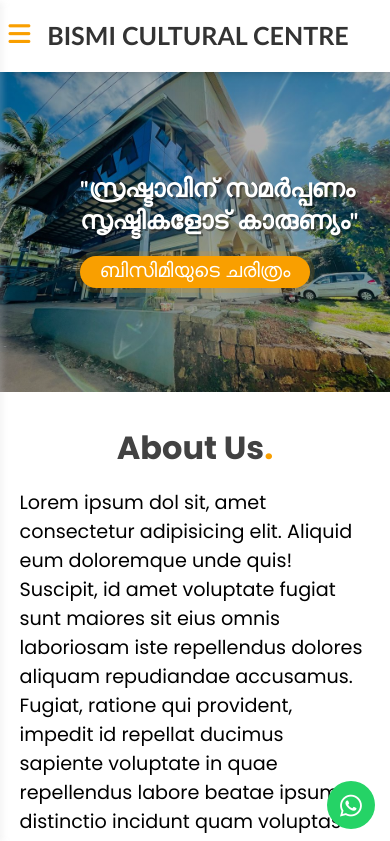
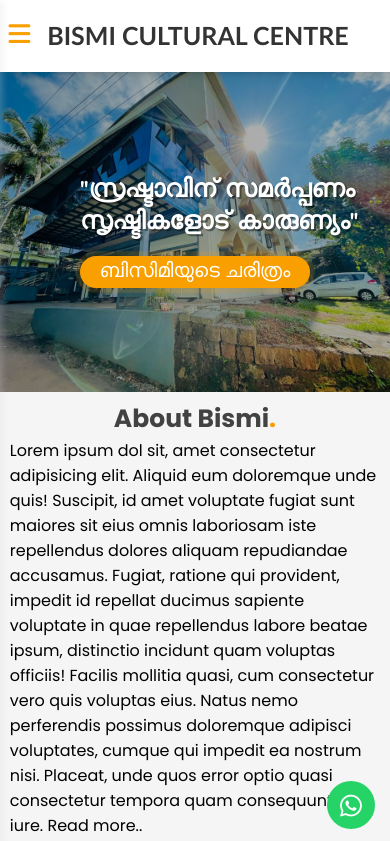
Before and after one commit to rashidmachingal/BISMI_CULTURAL_CENTRE, a plain HTML site: page index.html in a window 390 px wide. Shown: the top 841 px of the page. Drawn offline with Linux system fonts and the light colour scheme.

Commit message:
responsive about section created

```diff
--- a/index.html
+++ b/index.html
@@ -49,12 +49,12 @@
          <!-- Landing Page End -->
 
          <div class="content-container">
-            <h2>About Us<span style="color: #f99f00;" >.</span></h2>
+            <h2>About Bismi<span style="color: #f99f00;" >.</span></h2>
             <p>
                 Lorem ipsum dol sit, amet consectetur adipisicing elit. Aliquid eum doloremque unde quis! Suscipit, id amet voluptate fugiat sunt maiores sit eius omnis laboriosam iste repellendus dolores aliquam repudiandae accusamus.
                 Fugiat, ratione qui provident, impedit id repellat ducimus sapiente voluptate in quae repellendus labore beatae ipsum, distinctio incidunt quam voluptas officiis! Facilis mollitia quasi, cum consectetur vero quis voluptas eius.
-                Natus nemo perferendis possimus doloremque adipisci voluptates, cumque qui impedit ea nostrum nisi. Placeat, unde quos error optio quasi consectetur tempora quam consequuntur iure. Est nam mollitia magnam provident eius?
-                Asperiores praesentium nisi fugit libero illo iste neque mollitia modi amet commodi, id eveniet pariatur esse enim itaque ullam placeat officiis autem impedit soluta cumque dolor aut minus dignissimos.
+                Natus nemo perferendis possimus doloremque adipisci voluptates, cumque qui impedit ea nostrum nisi. Placeat, unde quos error optio quasi consectetur tempora quam consequuntur iure.
+                <a href="/"> Read more..</a>
             </p>
          </div>
 
--- a/styles/home.css
+++ b/styles/home.css
@@ -71,14 +71,14 @@
 /* landing page end */
 
 /* content section start */
-
 .content-container {
     display: flex;
     flex-direction: column;
     justify-content: center;
     align-items: center;
-    padding-bottom: 2rem;
-    padding-top: 2rem;
+    background: var(--secondary-color);
+    padding-bottom: 1rem;
+    padding-top: 0.5rem;
 }
 
 .content-container h2{
@@ -87,15 +87,20 @@
 }
 
 .content-container p{
-    margin-top: 1rem;
-    max-width: 60%;
+    width: 70%;
+}
+
+.content-container a{
+    text-decoration: none;
+    color: #000;
 }
 
 @media (max-width:700px) {
     .content-container p{
-        max-width: 90%;
-        font-size: larger;
-        text-align: left;
-
+        width: 95%;
+    }
+    .content-container h2{
+        font-size: 25px;
     }
 }
+/* content section start */
--- a/styles/styles.css
+++ b/styles/styles.css
@@ -13,6 +13,7 @@
 
 :root{
     --primary-color: #f99f00;
+    --secondary-color: #f5f5f5;
     --black: #333333;
     --white: #ffff;
 }
@@ -28,6 +29,7 @@
     justify-content: space-around;
     box-shadow: 0 0 12px -4px rgb(0 0 0 / 46%);
     background: var(--white);
+    z-index: 1;
 }
 
 .toggle i{
@@ -50,7 +52,7 @@
     left: -18rem;
     width: 18rem;
     height: 100vh;
-    background: white;
+    background: var(--white);
     box-shadow: 5px 0 6px -2px rgb(213 213 213 / 25%);
     transition: all ease-out 0.3s;
     z-index: 2;
@@ -83,7 +85,7 @@
 }
 
 .nav-items li a:hover{
-    color: #418cd2;
+    color: var(--primary-color);
 }
 
 .nav-items a{
@@ -111,7 +113,7 @@
     gap: 0.6rem;
     height: 3rem;
     border-radius: 50%;
-    color: white;
+    color: var(--white);
     cursor: pointer;
 }
 
```
